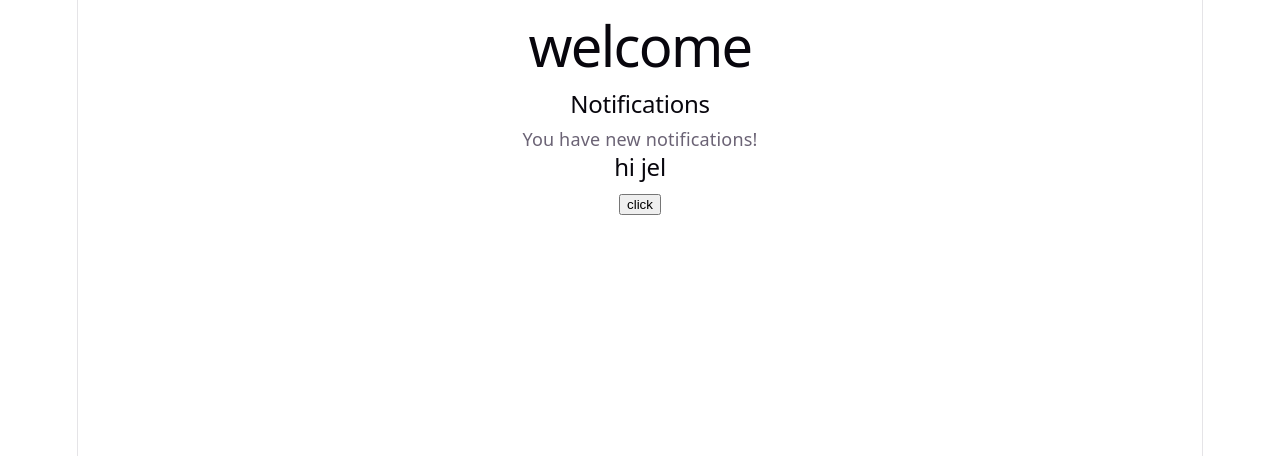
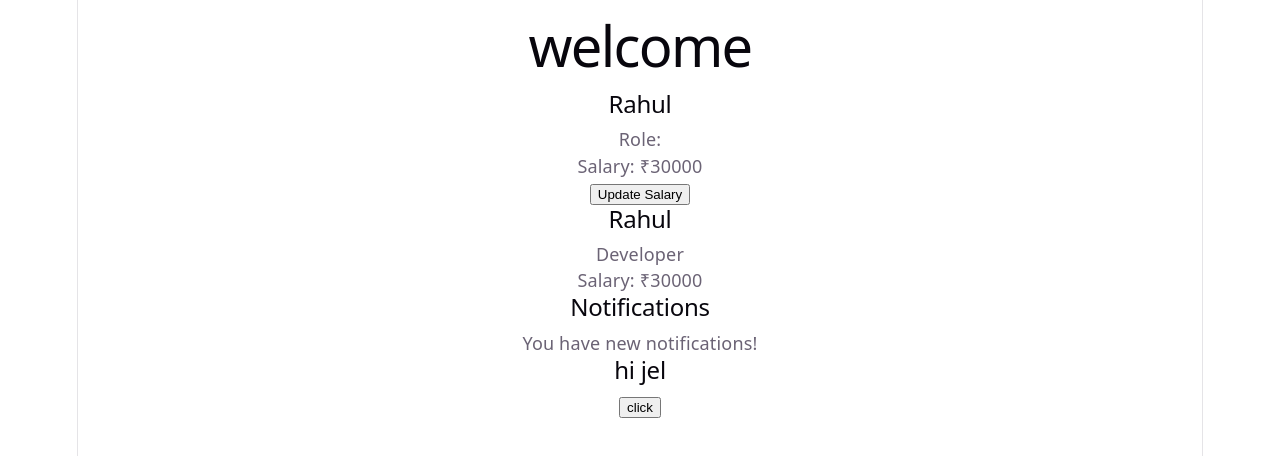
Before and after one commit to hridhikjal-sb/React-learning, a React (Vite) app: page / in a window 1280 px wide. Shown: the top 456 px of the page. Built offline with nearby package versions, Linux system fonts and the light colour scheme.

Commit message:
props and prosupdate using usestate

```diff
--- a/src/App.jsx
+++ b/src/App.jsx
@@ -3,6 +3,8 @@ import {New} from './New'
 import {hello} from './heelo'
 import { hello1 } from './heelo'
 import { Notifications } from './heelo'
+import { Prop } from './prop'
+import { Use } from './UpdateProps'
 const Button =()=>{
   return <button>click</button>
 }
@@ -10,6 +12,8 @@ const Button =()=>{
 const App=()=>{
 return <div>
   <h1>welcome</h1>
+  <Use/>
+  <Prop/>
   <Notifications/>
   <New/>
   <Button/>
--- /dev/null
+++ b/src/UpdateProps.jsx
@@ -0,0 +1,29 @@
+import { useState } from "react";
+import { EmployeeCard } from "./prop";
+
+export const Use = ()=>{
+    const [employee, setEmployee] = useState({
+        name: "Rahul",
+        salary: 30000
+    });
+
+    function updateSalary() {
+
+        setEmployee(previous => ({
+            ...previous,
+            salary: 50000
+        }));
+
+}
+    return (
+        <div>
+
+            <EmployeeCard
+                employee={employee}
+                onUpdate={updateSalary}
+            />
+
+        </div>
+    );
+
+}
--- /dev/null
+++ b/src/prop.jsx
@@ -0,0 +1,49 @@
+export const Prop=()=>{
+    return (
+        <div>
+
+            <Employee1
+                name="Rahul"
+                role="Developer"
+                salary={30000}
+            />
+
+        </div>
+    );
+}
+
+export const  Employee1=(props)=> {
+
+    return (
+        <div>
+
+            <h2>{props.name}</h2>
+
+            <p>{props.role}</p>
+
+            <p>Salary: ₹{props.salary}</p>
+
+        </div>
+    );
+
+}
+
+export const EmployeeCard=({employee, onUpdate})=> {
+
+    return (
+         <div>
+
+            <h2>{employee.name}</h2>
+
+            <p>Role: {employee.role}</p>
+
+            <p>Salary: ₹{employee.salary}</p>
+
+            <button onClick={onUpdate}>
+                Update Salary
+            </button>
+
+        </div>
+    );
+
+}
```
